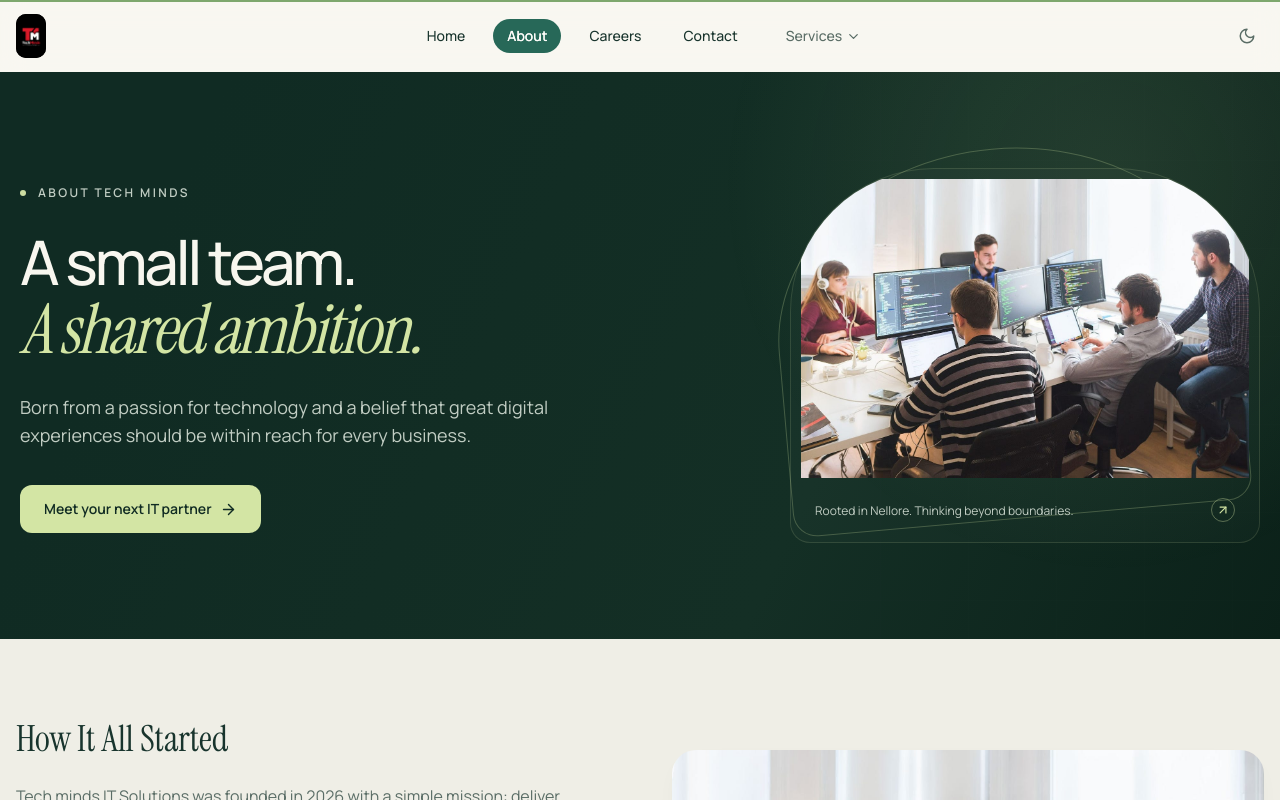
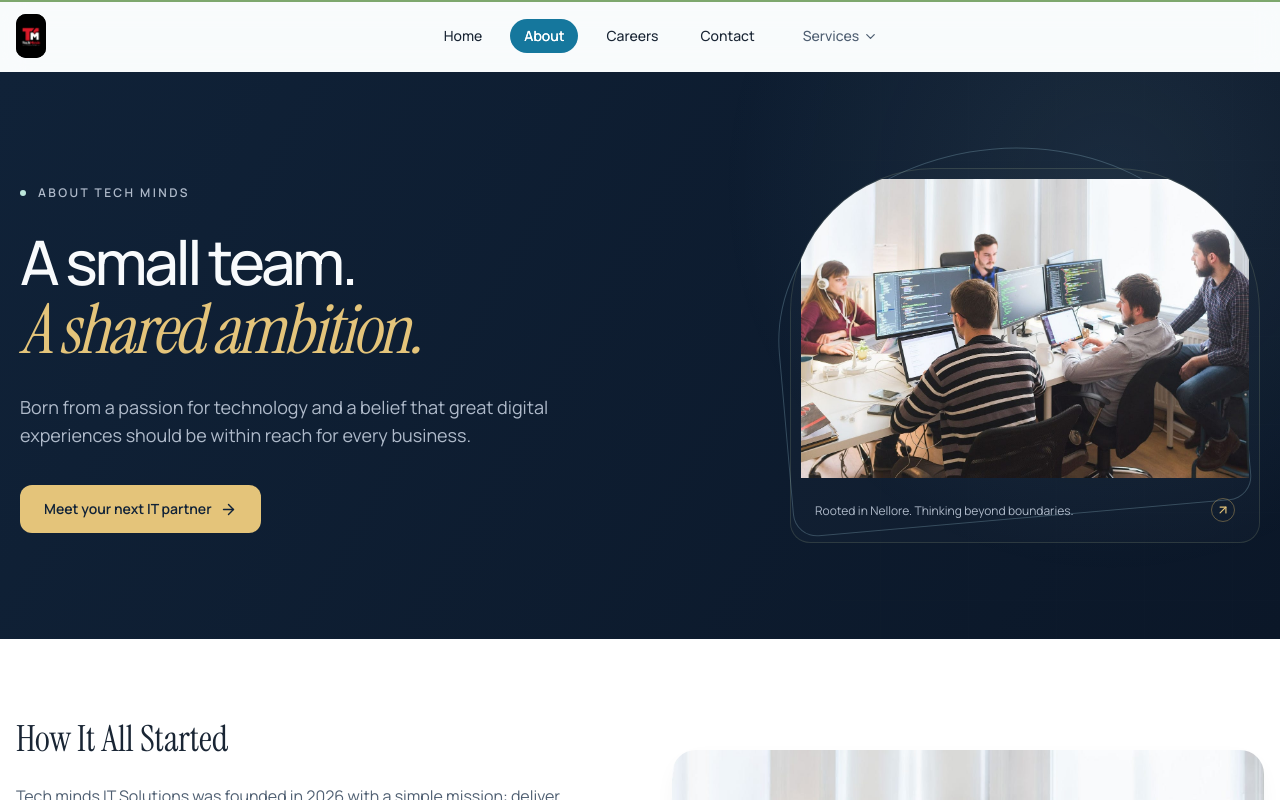
Before and after one commit to sri-9893/techminds_website, a Next.js app: page /about in a window 1280 px wide. Shown: the top 800 px of the page. Built offline with nearby package versions, Linux system fonts and the light colour scheme.

Commit message:
changed the theme

```diff
--- a/app/(main)/careers/CareersContent.tsx
+++ b/app/(main)/careers/CareersContent.tsx
@@ -44,7 +44,7 @@ export default function CareersContent() {
         caption="Good ideas grow when we build together."
       >
         <a href="#opportunities" className="button-primary">Explore opportunities <ArrowDown size={17} /></a>
-        <span className="inline-flex items-center gap-2 px-2 text-sm text-slate-300"><MapPin size={15} className="hero-accent" /> Nellore, Andhra Pradesh</span>
+        <span className="hero-description inline-flex items-center gap-2 px-2 text-sm"><MapPin size={15} className="hero-accent" /> Nellore, Andhra Pradesh</span>
       </PageHero>
 
       <section className="border-b border-border bg-background" aria-label="Life at Tech Minds">
--- a/app/components/Navbar.tsx
+++ b/app/components/Navbar.tsx
@@ -4,8 +4,7 @@ import { useState, useEffect, useRef } from 'react';
 import Link from 'next/link';
 import Brand from './Brand';
 import { usePathname } from 'next/navigation';
-import { ChevronDown, Menu, X, Sun, Moon, ArrowUpRight } from 'lucide-react';
-import { useTheme } from '@/app/context/ThemeContext';
+import { ChevronDown, Menu, X, ArrowUpRight } from 'lucide-react';
 import { servicesData } from '@/lib/data/servicesData';
 import GooeyNav from '@/components/ui/GooeyNav';
 
@@ -22,7 +21,6 @@ const Navbar = () => {
   const [scrolled, setScrolled] = useState(false);
   const [menuOpen, setMenuOpen] = useState(false);
   const [mobileServicesOpen, setMobileServicesOpen] = useState(false);
-  const { theme, toggleTheme } = useTheme();
   const pathname = usePathname();
 
   const refreshIfCurrent = (event: React.MouseEvent<HTMLAnchorElement>, path: string) => {
@@ -112,13 +110,6 @@ const Navbar = () => {
 
         <div className="flex shrink-0 items-center gap-2">
           <button
-            onClick={toggleTheme}
-            className="nav-action p-2 rounded-xl text-muted-foreground hover:text-foreground hover:bg-secondary transition-colors"
-            aria-label={`Switch to ${theme === 'light' ? 'dark' : 'light'} mode`}
-          >
-            {theme === 'light' ? <Moon size={18} /> : <Sun size={18} />}
-          </button>
-          <button
             ref={menuButton}
             type="button"
             onClick={() => setMenuOpen((open) => !open)}
--- a/app/components/Providers.tsx
+++ b/app/components/Providers.tsx
@@ -6,14 +6,12 @@ import { MotionConfig } from 'framer-motion';
 import { Toaster } from 'react-hot-toast';
 import { TooltipProvider } from '@/components/ui/tooltip';
 import GlowCursor from './GlowCursor';
-import { ThemeProvider } from '@/app/context/ThemeContext';
 import ScrollProgress from './ScrollProgress';
 
 export default function Providers({ children }: { children: ReactNode }) {
   const [queryClient] = useState(() => new QueryClient());
   return (
     <QueryClientProvider client={queryClient}>
-      <ThemeProvider>
       <MotionConfig reducedMotion="user" transition={{ duration: 0.4, ease: [0.22, 1, 0.36, 1] }}>
         <TooltipProvider>
           <a href="#main-content" className="skip-link">Skip to content</a>
@@ -25,7 +23,6 @@ export default function Providers({ children }: { children: ReactNode }) {
           }} />
         </TooltipProvider>
       </MotionConfig>
-      </ThemeProvider>
     </QueryClientProvider>
   );
 }
--- a/app/context/ThemeContext.tsx
+++ /dev/null
@@ -1,46 +0,0 @@
-'use client';
-
-import { createContext, useContext, useEffect, useState, ReactNode } from 'react';
-
-type Theme = 'light' | 'dark';
-
-interface ThemeContextType {
-  theme: Theme;
-  toggleTheme: () => void;
-}
-
-const ThemeContext = createContext<ThemeContextType>({
-  theme: 'light',
-  toggleTheme: () => {},
-});
-
-export const ThemeProvider = ({ children }: { children: ReactNode }) => {
-  const [theme, setTheme] = useState<Theme>('light');
-  const [mounted, setMounted] = useState(false);
-
-  useEffect(() => {
-    setMounted(true);
-    const stored = localStorage.getItem('theme');
-    const systemPrefersDark = window.matchMedia('(prefers-color-scheme: dark)').matches;
-    const initialTheme: Theme = stored === 'dark' || stored === 'light' ? stored : systemPrefersDark ? 'dark' : 'light';
-    setTheme(initialTheme);
-    document.documentElement.classList.toggle('dark', initialTheme === 'dark');
-  }, []);
-
-  useEffect(() => {
-    if (mounted) {
-      document.documentElement.classList.toggle('dark', theme === 'dark');
-      localStorage.setItem('theme', theme);
-    }
-  }, [theme, mounted]);
-
-  const toggleTheme = () => setTheme((prev) => (prev === 'light' ? 'dark' : 'light'));
-
-  return (
-    <ThemeContext.Provider value={{ theme, toggleTheme }}>
-      {children}
-    </ThemeContext.Provider>
-  );
-};
-
-export const useTheme = () => useContext(ThemeContext);
--- a/app/globals.css
+++ b/app/globals.css
@@ -2,81 +2,49 @@
 @tailwind components;
 @tailwind utilities;
 
-/* Forest / paper / citron. Keep every surface and interaction on these tokens. */
+/* Bright light palette with high-contrast typography. */
 @layer base {
   :root {
-    --background: 48 33% 96%;
-    --foreground: 164 36% 15%;
-    --card: 48 24% 92%;
-    --card-foreground: 164 36% 15%;
-    --popover: 48 33% 98%;
-    --popover-foreground: 164 36% 15%;
-    --primary: 165 46% 28%;
-    --primary-foreground: 48 33% 98%;
-    --secondary: 150 17% 90%;
-    --secondary-foreground: 164 36% 15%;
-    --muted: 150 17% 90%;
-    --muted-foreground: 158 10% 39%;
-    --accent: 77 47% 75%;
-    --accent-foreground: 164 36% 15%;
+    --background: 195 45% 98%;
+    --foreground: 213 35% 15%;
+    --card: 0 0% 100%;
+    --card-foreground: 213 35% 15%;
+    --popover: 0 0% 100%;
+    --popover-foreground: 213 35% 15%;
+    --primary: 197 76% 35%;
+    --primary-foreground: 0 0% 100%;
+    --secondary: 195 35% 93%;
+    --secondary-foreground: 213 35% 15%;
+    --muted: 195 30% 94%;
+    --muted-foreground: 213 18% 38%;
+    --accent: 164 45% 82%;
+    --accent-foreground: 171 35% 16%;
     --destructive: 0 65% 43%;
     --destructive-foreground: 0 0% 100%;
-    --border: 150 13% 83%;
-    --input: 150 13% 83%;
-    --ring: 165 46% 28%;
+    --border: 195 22% 83%;
+    --input: 195 22% 83%;
+    --ring: 197 76% 35%;
     --radius: 0.875rem;
-    --hero-bg: 164 37% 9%;
-    --surface-dark: 164 35% 12%;
-    --surface-darker: 164 37% 7%;
-    --text-on-dark: 48 33% 96%;
-    --text-muted-dark: 145 14% 72%;
-    --primary-glow: 77 47% 75%;
-    --citron: #d3e5a4;
-    --forest: #102b23;
-    --gradient-primary: linear-gradient(125deg, #296e59, #1c5143);
-    --gradient-hero: linear-gradient(120deg, #102b23, #0b1e19);
-    --gradient-stats: linear-gradient(135deg, #296e59, #163d31);
-    --shadow-card: 0 8px 28px -12px #163d3112;
-    --shadow-card-hover: 0 18px 40px -18px #163d3125;
-    --sidebar-background: 48 24% 92%;
-    --sidebar-foreground: 164 36% 15%;
-    --sidebar-primary: 165 46% 28%;
-    --sidebar-primary-foreground: 48 33% 98%;
-    --sidebar-accent: 150 17% 90%;
-    --sidebar-accent-foreground: 164 36% 15%;
-    --sidebar-border: 150 13% 83%;
-    --sidebar-ring: 165 46% 28%;
-  }
-
-  .dark {
-    --background: 164 32% 7%;
-    --foreground: 48 28% 92%;
-    --card: 164 27% 11%;
-    --card-foreground: 48 28% 92%;
-    --popover: 164 27% 11%;
-    --popover-foreground: 48 28% 92%;
-    --primary: 77 47% 75%;
-    --primary-foreground: 164 37% 12%;
-    --secondary: 164 20% 17%;
-    --secondary-foreground: 48 28% 92%;
-    --muted: 164 20% 17%;
-    --muted-foreground: 145 12% 68%;
-    --accent: 77 47% 75%;
-    --accent-foreground: 164 37% 12%;
-    --destructive: 0 58% 58%;
-    --destructive-foreground: 0 0% 100%;
-    --border: 156 16% 23%;
-    --input: 156 16% 23%;
-    --ring: 77 47% 75%;
-    --gradient-primary: linear-gradient(125deg, #d3e5a4, #b8d38c);
-    --sidebar-background: 164 27% 11%;
-    --sidebar-foreground: 48 28% 92%;
-    --sidebar-primary: 77 47% 75%;
-    --sidebar-primary-foreground: 164 37% 12%;
-    --sidebar-accent: 164 20% 17%;
-    --sidebar-accent-foreground: 48 28% 92%;
-    --sidebar-border: 156 16% 23%;
-    --sidebar-ring: 77 47% 75%;
+    --hero-bg: 222 47% 11%;
+    --text-on-dark: 210 40% 98%;
+    --text-muted-dark: 215 20% 74%;
+    --primary-glow: 190 64% 86%;
+    --gold: #b8872f;
+    --gold-soft: #e4c47a;
+    --citron: #a9d8e8;
+    --forest: #102238;
+    --gradient-primary: linear-gradient(125deg, #245ea8, #17437d);
+    --gradient-hero: linear-gradient(120deg, #102238, #0b1728);
+    --gradient-stats: linear-gradient(135deg, #245ea8, #173b6d);
+    --shadow-card: 0 8px 28px -12px #1022381c;
+    --shadow-card-hover: 0 18px 40px -18px #10223835;
+    --sidebar-background: 210 30% 96%;
+    --sidebar-foreground: 222 47% 11%;
+    --sidebar-primary: 197 76% 35%;
+    --sidebar-primary-foreground: 0 0% 100%;
+    --sidebar-accent: 210 35% 93%;
+    --sidebar-border: 214 25% 85%;
+    --sidebar-ring: 197 76% 35%;
   }
 }
 
@@ -99,10 +67,6 @@
     background: var(--gradient-primary);
   }
 
-  .gradient-hero {
-    background: var(--gradient-hero);
-  }
-
   .gradient-stats {
     background: var(--gradient-stats);
   }
@@ -122,12 +86,6 @@
 
   .glass {
     @apply backdrop-blur-lg bg-background/80 border border-border/50;
-  }
-
-  .glass-dark {
-    backdrop-filter: blur(16px);
-    background: hsl(164 35% 12% / 0.8);
-    border: 1px solid hsl(156 16% 23% / 0.5);
   }
 
   .page-grid {
@@ -195,7 +153,7 @@
     isolation: isolate;
     overflow: hidden;
     color: white;
-    background: #102b23;
+    background: #102238;
   }
 
   .hero-grid {
@@ -217,7 +175,7 @@
     aspect-ratio: 1;
     top: -55%;
     right: -20%;
-    background: radial-gradient(circle, #d3e5a418, transparent 65%);
+    background: radial-gradient(circle, #a9d8e818, transparent 65%);
     animation: ambient-arrive 1.5s ease-out both;
   }
 
@@ -247,14 +205,14 @@
   }
 
   .hero-visual i:first-child {
-    background: #d3e5a4;
+    background: #a9d8e8;
   }
 
   .hero-visual-accent {
     position: absolute;
     z-index: 0;
     inset: 20px -12px -12px 24px;
-    border: 1px solid #d3e5a440;
+    border: 1px solid #a9d8e840;
     border-radius: 1.5rem;
     pointer-events: none;
   }
@@ -265,7 +223,7 @@
     width: 100%;
     flex-shrink: 0;
     overflow: hidden;
-    background: #102b23;
+    background: #102238;
   }
 
   .career-artwork__scene {
@@ -289,7 +247,7 @@
 
   .artwork-badge {
     @apply absolute left-4 top-4 inline-flex items-center gap-1.5 rounded-full border border-white/15 px-3 py-1.5 text-[10px] font-medium text-white;
-    background: #102b23e6;
+    background: #102238e6;
     backdrop-filter: blur(12px);
   }
 
@@ -305,13 +263,13 @@
   .button-primary {
     @apply inline-flex min-h-12 items-center justify-center gap-2 rounded-xl px-6 py-3 text-sm font-semibold text-primary-foreground;
     background: var(--gradient-primary);
-    box-shadow: 0 5px 18px #163d311a;
+    box-shadow: 0 5px 18px #173b6d1a;
     transition: transform 200ms ease, box-shadow 200ms ease, filter 200ms ease;
   }
 
   .button-primary:hover {
     transform: translateY(-2px);
-    box-shadow: 0 8px 24px #163d3125;
+    box-shadow: 0 8px 24px #173b6d25;
     filter: brightness(1.06);
   }
 
@@ -322,7 +280,7 @@
   }
 
   .button-secondary {
-    @apply inline-flex min-h-12 items-center justify-center gap-2 rounded-xl border border-white/20 px-5 py-3 text-sm font-medium text-slate-200 transition-colors hover:border-white/40 hover:bg-white/5;
+    @apply inline-flex min-h-12 items-center justify-center gap-2 rounded-xl border border-primary-foreground/25 px-5 py-3 text-sm font-medium text-primary-foreground transition-colors hover:border-primary-foreground/50 hover:bg-primary-foreground/10;
   }
 
   .button-apply {
@@ -473,11 +431,11 @@
     line-height: 1.04;
     letter-spacing: -0.055em;
     font-weight: 500;
-    color: #f8f7ef;
+    color: hsl(var(--text-on-dark));
   }
 
   .hero-accent {
-    color: var(--citron);
+    color: var(--gold-soft);
   }
 
   .hero-heading .hero-accent {
@@ -489,26 +447,26 @@
   }
 
   .page-hero {
-    background: linear-gradient(115deg, #102b23 15%, #142f25 65%, #0b2119);
+    background: var(--gradient-hero);
   }
 
   .page-hero .button-primary {
-    background: var(--citron);
-    color: var(--forest);
+    background: var(--gold-soft);
+    color: #102238;
     box-shadow: none;
   }
 
   .page-hero .button-primary:hover {
-    background: #e1edbf;
+    background: #f3dda8;
   }
 
   .hero-description,
   .page-hero .text-slate-300 {
-    color: #c1cdc3;
+    color: hsl(var(--text-muted-dark));
   }
 
   .hero-eyebrow {
-    color: #c1cdc3;
+    color: hsl(var(--text-muted-dark));
     letter-spacing: 0.2em;
   }
 
@@ -541,7 +499,7 @@
     gap: 1rem;
     align-items: center;
     justify-content: space-between;
-    color: #c1cdc3;
+    color: hsl(var(--text-muted-dark));
     font-size: 12px;
     line-height: 1.6;
   }
@@ -549,12 +507,12 @@
   .hero-caption-mark {
     width: 24px;
     height: 24px;
-    border: 1px solid #d3e5a460;
+    border: 1px solid #e5bd6860;
     border-radius: 50%;
     display: grid;
     place-items: center;
     flex-shrink: 0;
-    color: var(--citron);
+    color: var(--gold-soft);
   }
 
   .brand {
@@ -643,11 +601,12 @@
   }
 
   .gradient-hero {
-    color: #f8f7ef;
+    color: hsl(var(--text-on-dark));
+    background: var(--gradient-hero);
   }
 
   .gradient-hero .text-primary-foreground {
-    color: #f8f7ef;
+    color: hsl(var(--text-on-dark));
   }
 
   .gradient-hero .gradient-primary {
@@ -656,11 +615,19 @@
   }
 
   .gradient-hero .text-primary {
-    color: var(--citron);
+    color: var(--gold-soft);
+  }
+
+  .gradient-hero .text-white {
+    color: hsl(var(--text-on-dark));
+  }
+
+  .gradient-hero .text-gold {
+    color: var(--gold-soft);
   }
 
   .gradient-stats .text-primary-foreground {
-    color: #f8f7ef;
+    color: hsl(var(--text-on-dark));
   }
 
   .gradient-stats .bg-primary-foreground\/10 {
@@ -748,22 +715,22 @@
     position: relative;
     isolation: isolate;
     overflow: hidden;
-    color: #f8f7ef;
-    background: #102b23;
+    color: hsl(var(--text-on-dark));
+    background: #102238;
   }
 
   .home-banner .home-banner-image {
     z-index: -2;
     object-fit: contain;
     object-position: center;
-    background: #102b23;
+    background: #102238;
   }
 
   .home-banner-shade {
     position: absolute;
     z-index: -1;
     inset: 0;
-    background: linear-gradient(90deg, #0b211aef 0%, #0b211ace 30%, #0b211a70 53%, #0b211a08 76%), linear-gradient(0deg, #081b16d9, transparent 35%);
+    background: linear-gradient(90deg, #102238ef 0%, #102238ce 30%, #10223870 53%, #10223808 76%), linear-gradient(0deg, #0b1728d9, transparent 35%);
   }
 
   .home-banner-copy {
@@ -775,7 +742,7 @@
     display: inline-flex;
     align-items: center;
     gap: 12px;
-    color: #d3e5a4;
+    color: var(--gold-soft);
     font-size: 10px;
     font-weight: 650;
     letter-spacing: 0.2em;
@@ -785,7 +752,7 @@
   .home-kicker>span {
     width: 5px;
     height: 5px;
-    background: #d3e5a4;
+    background: var(--gold-soft);
     border-radius: 50%;
   }
 
@@ -804,7 +771,7 @@
     font-size: 1.19em;
     font-weight: 400;
     letter-spacing: -0.035em;
-    color: #e1edc2;
+    color: var(--gold-soft);
   }
 
   .home-banner-description {
@@ -822,17 +789,17 @@
     gap: 18px;
     min-height: 50px;
     padding: 14px 22px;
-    border: 1px solid #d3e5a4;
+    border: 1px solid var(--gold-soft);
     border-radius: 7px;
-    background: #d3e5a4;
-    color: #102b23;
+    background: var(--gold-soft);
+    color: #102238;
     font-size: 12px;
     font-weight: 750;
     transition: background 200ms, transform 200ms;
   }
 
   .home-banner-button:hover {
-    background: #e1edc2;
+    background: #f3dda8;
     transform: translateY(-2px);
   }
 
@@ -843,13 +810,13 @@
     padding: 14px 18px;
     font-size: 12px;
     font-weight: 600;
-    color: #f8f7ef;
+    color: hsl(var(--text-on-dark));
     border-bottom: 1px solid #ffffff55;
     transition: border-color 200ms;
   }
 
   .home-banner-link:hover {
-    border-color: #d3e5a4;
+    border-color: var(--gold-soft);
   }
 
   .home-banner-foot {
@@ -1081,8 +1048,8 @@
 
   .home-contact-section {
     padding: 86px 0;
-    background: #102b23;
-    color: #f8f7ef;
+    background: #102238;
+    color: hsl(var(--text-on-dark));
   }
 
   .home-contact-section h2 {
@@ -1136,7 +1103,7 @@
   }
 
   .home-banner-shade {
-    background: linear-gradient(90deg, #0b211ae8, #0b211a9c), linear-gradient(0deg, #0b211af0, transparent);
+    background: linear-gradient(90deg, #102238e8, #1022389c), linear-gradient(0deg, #102238f0, transparent);
   }
 
   .home-banner-copy {
--- a/app/layout.tsx
+++ b/app/layout.tsx
@@ -11,8 +11,7 @@ export const viewport: Viewport = {
   width: 'device-width',
   initialScale: 1,
   themeColor: [
-    { media: '(prefers-color-scheme: light)', color: '#f8f7f1' },
-    { media: '(prefers-color-scheme: dark)', color: '#102b23' },
+    { color: '#f5fbfc' },
   ],
 };
 
--- a/app/manifest.ts
+++ b/app/manifest.ts
@@ -8,8 +8,8 @@ export default function manifest(): MetadataRoute.Manifest {
       'Premium web development, mobile app development, CRM products, and digital marketing services in Nellore, Andhra Pradesh.',
     start_url: '/',
     display: 'standalone',
-    background_color: '#f8f7f1',
-    theme_color: '#102b23',
+    background_color: '#f7fafd',
+    theme_color: '#f5fbfc',
     icons: [
       {
         src: '/favicon.png',
--- a/tailwind.config.ts
+++ b/tailwind.config.ts
@@ -52,8 +52,6 @@ export default {
           foreground: "hsl(var(--card-foreground))",
         },
         "hero-bg": "hsl(var(--hero-bg))",
-        "surface-dark": "hsl(var(--surface-dark))",
-        "surface-darker": "hsl(var(--surface-darker))",
         sidebar: {
           DEFAULT: "hsl(var(--sidebar-background))",
           foreground: "hsl(var(--sidebar-foreground))",
```
Also changed, not shown: app/(main)/about/AboutContent.tsx (+6 -6 lines). Lines whose indentation alone changed are shown as unchanged.
